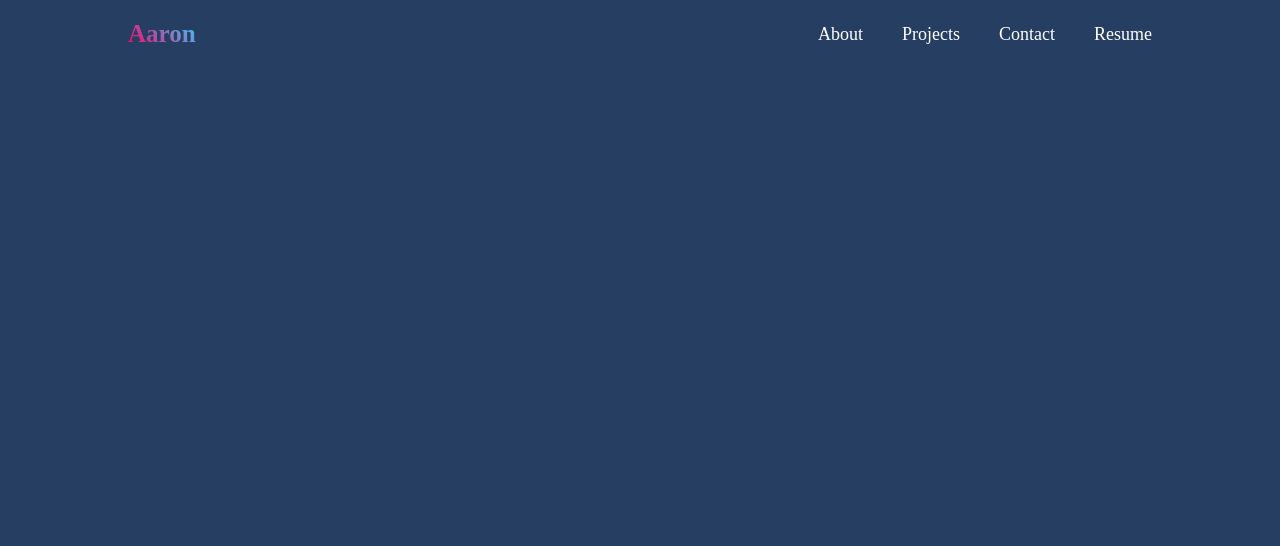
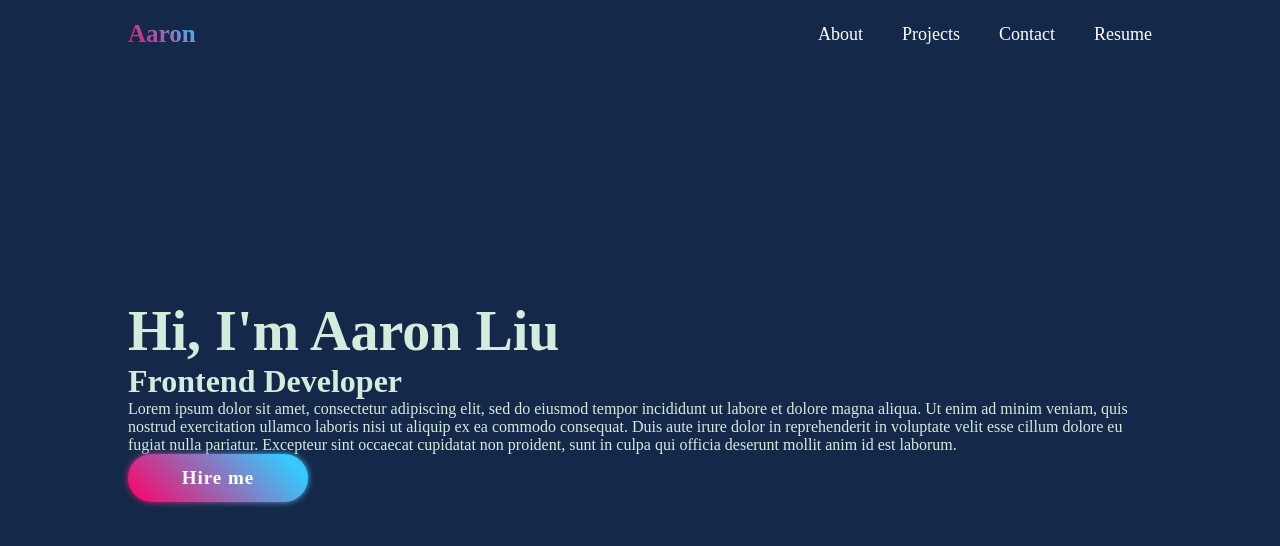
Before and after one commit to AaronLiuXM/myPortfolio, a plain HTML site: page index.html in a window 1280 px wide. Drawn offline with Linux system fonts and the light colour scheme.

Commit message:
Hire me btn

```diff
--- a/assets/css/style.css
+++ b/assets/css/style.css
@@ -1,5 +1,5 @@
 :root {
-  --background: #263e62;
+  --background: #142949;
 }
 
 * {
@@ -49,3 +49,76 @@ body {
   -webkit-text-fill-color: transparent;
   -webkit-background-clip: text;
 }
+
+.home {
+  width: 100%;
+  height: 100vh;
+  display: flex;
+  align-items: center;
+  padding: 0 10%;
+  color: #d3ecdb;
+}
+
+.home-content h1 {
+  font-size: 56px;
+  font-weight: 800;
+}
+
+.home-content h3 {
+  font-size: 32px;
+  font-weight: 700;
+}
+
+.home-content {
+  font-size: 16px;
+}
+
+.btn {
+  position: relative;
+  display: inline-flex;
+  justify-content: center;
+  align-items: center;
+  width: 180px;
+  height: 48px;
+  border-radius: 40px;
+  font-size: 19px;
+  color: #fff;
+  text-decoration: 0;
+  font-weight: 600;
+  letter-spacing: 1px;
+  z-index: 1;
+}
+
+.btn::before {
+  content: "";
+  position: absolute;
+  top: 0;
+  left: 0;
+  inset: 0;
+  background: linear-gradient(45deg, #f06, #3cf, #f06);
+  background-position: 0 0;
+  background-size: 200%;
+  z-index: -1;
+  border-radius: 40px;
+  transition: 0.5s ease;
+  filter: blur(3px);
+}
+
+.btn::after {
+  content: "";
+  position: absolute;
+  top: 0;
+  left: 0;
+  inset: 0;
+  background: linear-gradient(45deg, #f06, #3cf, #f06);
+  background-position: 0 0;
+  background-size: 200%;
+  z-index: -1;
+  border-radius: 40px;
+
+  transition: 0.5s ease;
+}
+
+.btn:hover::after {
+  background-position: 100% 0;
+}
--- a/index.html
+++ b/index.html
@@ -18,5 +18,22 @@
         <a href="#">Resume</a>
       </nav>
     </header>
+
+    <section class="home">
+      <div class="home-content">
+        <h1>Hi, I'm Aaron Liu</h1>
+        <h3>Frontend Developer</h3>
+        <p>
+          Lorem ipsum dolor sit amet, consectetur adipiscing elit, sed do
+          eiusmod tempor incididunt ut labore et dolore magna aliqua. Ut enim ad
+          minim veniam, quis nostrud exercitation ullamco laboris nisi ut
+          aliquip ex ea commodo consequat. Duis aute irure dolor in
+          reprehenderit in voluptate velit esse cillum dolore eu fugiat nulla
+          pariatur. Excepteur sint occaecat cupidatat non proident, sunt in
+          culpa qui officia deserunt mollit anim id est laborum.
+        </p>
+        <a href="#" class="btn">Hire me</a>
+      </div>
+    </section>
   </body>
 </html>
```
